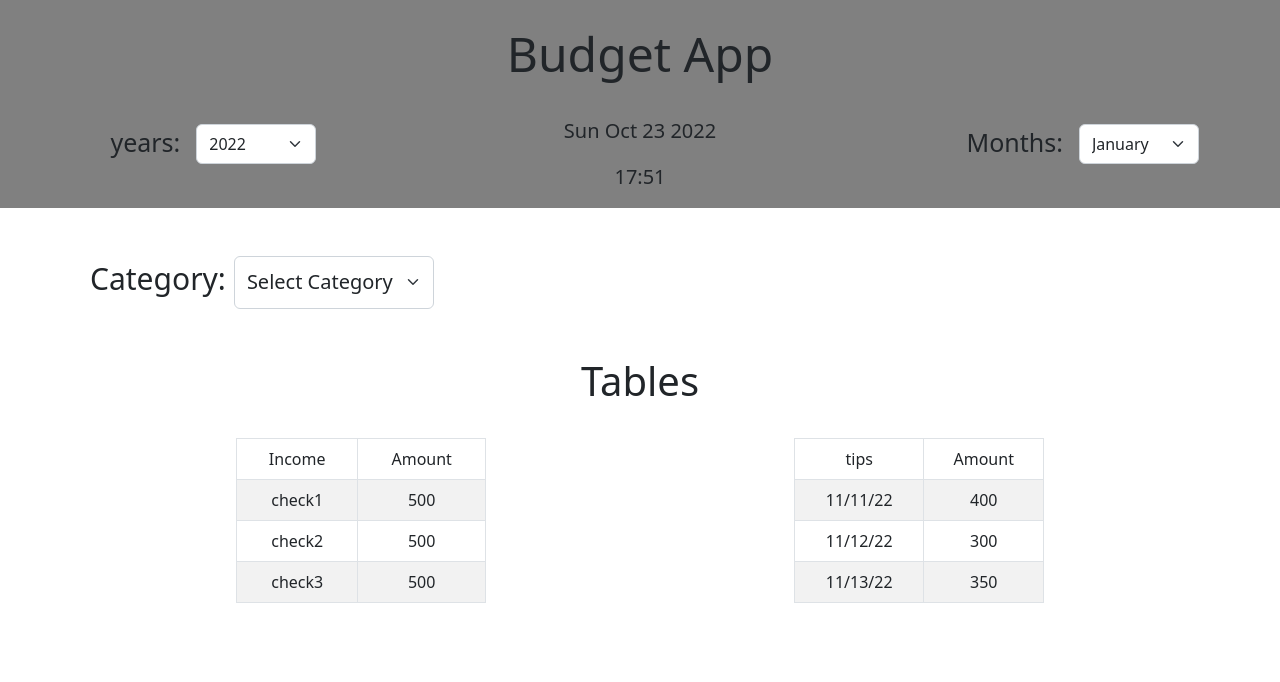
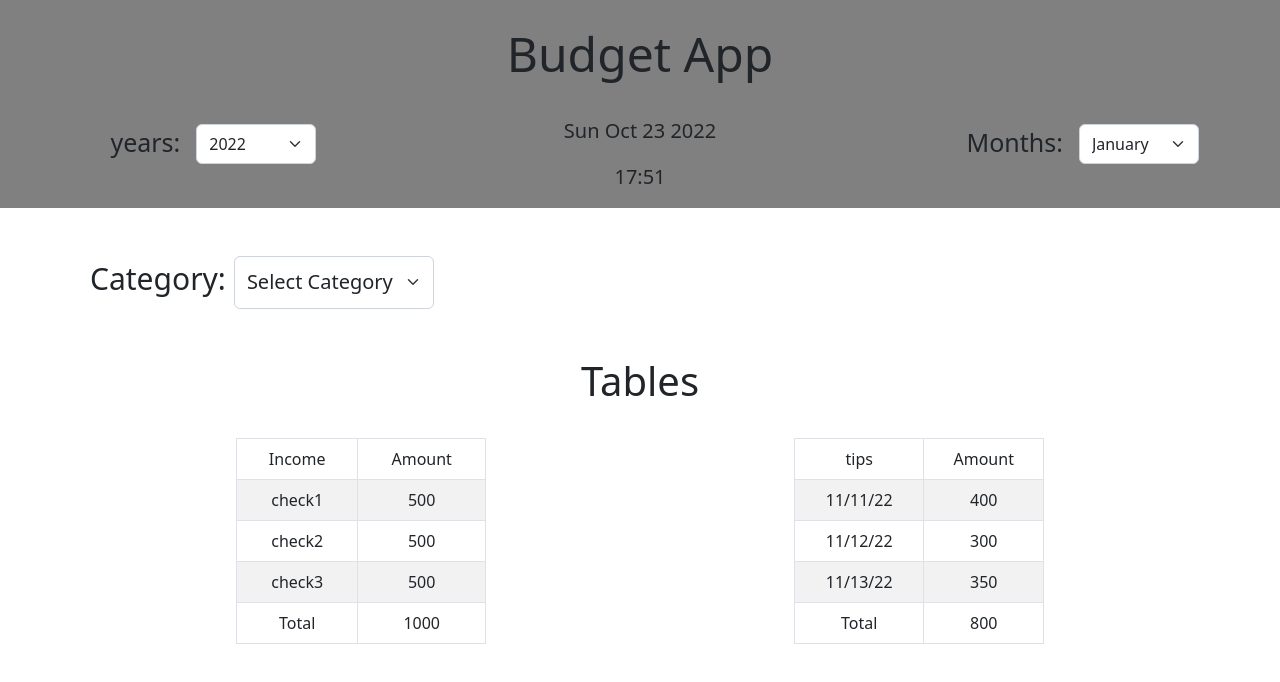
Before and after one commit to alittle1988/reactBudget1st, a React (Create React App) app: page / in a window 1280 px wide. Shown: the top 682 px of the page. Built offline with nearby package versions, Linux system fonts and the light colour scheme.

Commit message:
created total cell for tables

```diff
--- a/src/App.js
+++ b/src/App.js
@@ -72,6 +72,3 @@ function App() {
 };
 
 export default App;
-
-
-// left off moving state up from categoryInput to App
--- a/src/Tables.js
+++ b/src/Tables.js
@@ -8,16 +8,18 @@ import {Table} from "react-bootstrap";
 
 
 function Tables(props) {
-    const DisplayData = props.data.map((info) => {
+    const displayData = props.data.map((info) => {
         return (
             <tr key={info.id} >
                 <td >{info.what}</td>
                 <td>{info.amount}</td>
             </tr>
         )
-    })
+    });
 
 
+
+    let total = props.data[0].amount + props.data[0].amount
 
 
 
@@ -32,7 +34,11 @@ function Tables(props) {
                 </tr>
             </thead>
             <tbody>
-                {DisplayData}
+                {displayData}
+                <tr>
+                    <td>Total</td>
+                    <td>{total}</td>
+                </tr>
             </tbody>
         </Table>
     );
```
